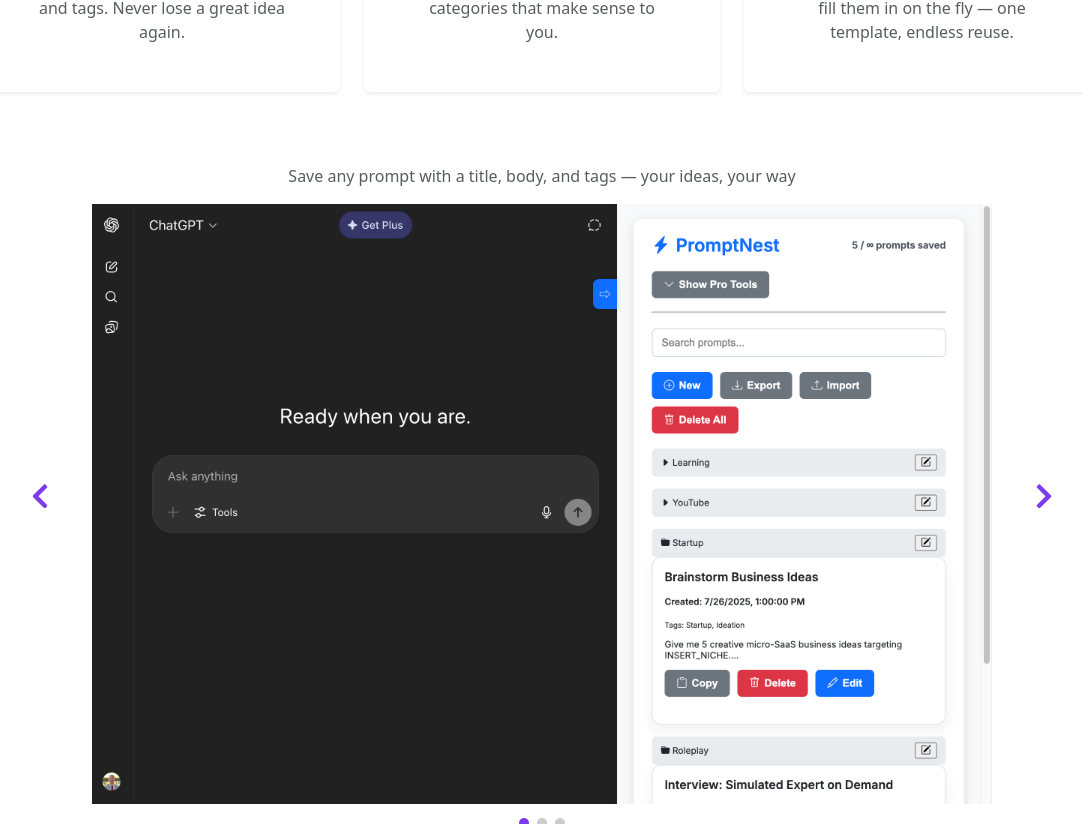
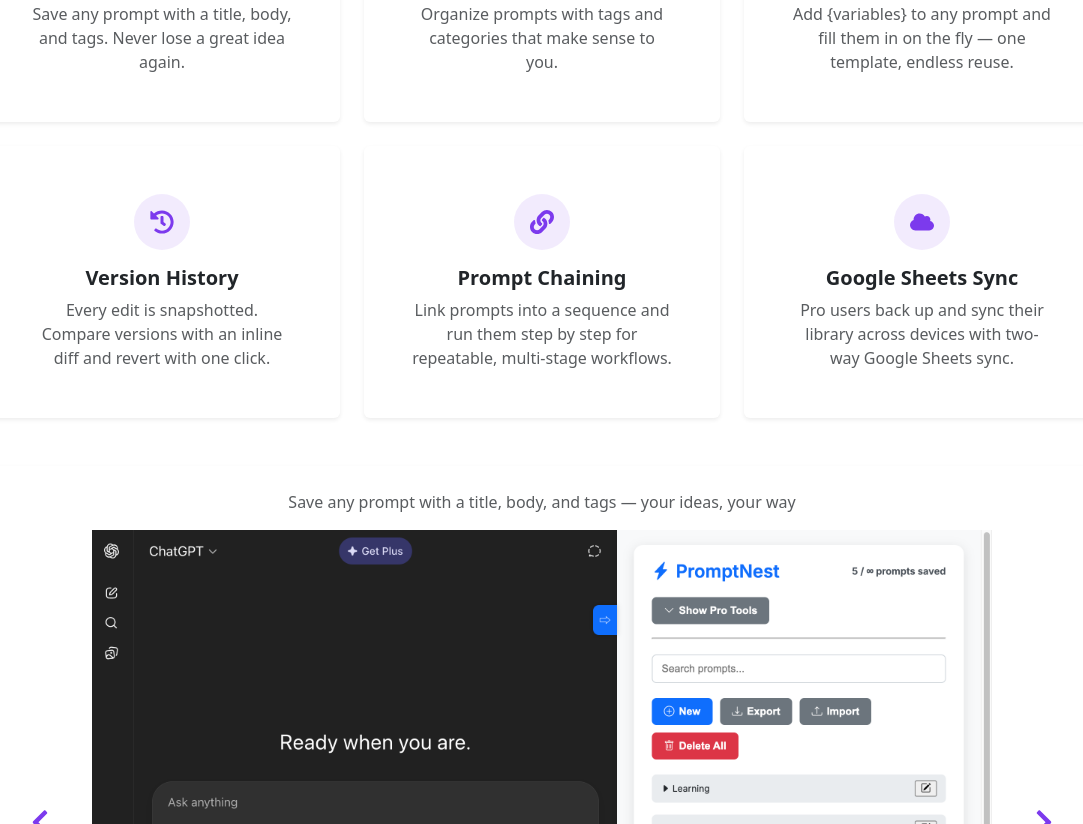
Before and after one commit to Prompt-Nest/promptnest-landing-page, a React (Vite) app: page / in a window 1280 px wide. Shown: the part 816-1640 px from the top of the page, without its empty margins (98-1181 px from the left). Built offline with nearby package versions, Linux system fonts and the light colour scheme.

Commit message:
Enhance content and descriptions across multiple components for improved clarity and feature representation

```diff
--- a/index.html
+++ b/index.html
@@ -5,7 +5,8 @@
     <link rel="icon" type="image/svg+xml" href="/vite.svg" />
     <meta name="viewport" content="width=device-width, initial-scale=1.0" />
     <meta name="google-site-verification" content="VuW7kYjGVDftIKULjoyi2MdM0Znno60e9C4ZQnKPtss" />
-    <title>PromptNest</title>
+    <meta name="description" content="PromptNest is a Chrome extension to save, organize, and one-click insert AI prompts on ChatGPT, Gemini, Claude, Copilot, and Perplexity. Fill-in variables, folders, tags, prompt chaining, version history, and Google Sheets sync." />
+    <title>PromptNest — Save &amp; Reuse AI Prompts on ChatGPT, Gemini, Claude, Copilot &amp; Perplexity</title>
   </head>
   <body>
     <div id="root"></div>
--- a/src/components/Advantages.jsx
+++ b/src/components/Advantages.jsx
@@ -5,7 +5,7 @@
         {
             icon: <FaColumns size={24} style={{ color: '#7c3aed' }} />,
             title: 'Sidebar Access',
-            desc: 'Open PromptNest as a sidebar panel on ChatGPT, Gemini, and Claude. Browse and insert prompts without leaving your chat.',
+            desc: 'Open PromptNest as a sidebar panel on ChatGPT, Gemini, Claude, Copilot, and Perplexity. Browse and insert prompts without leaving your chat.',
         },
         {
             icon: <FaTags size={24} style={{ color: '#7c3aed' }} />,
@@ -14,13 +14,13 @@
         },
         {
             icon: <FaLaptopCode size={24} style={{ color: '#7c3aed' }} />,
-            title: 'Templates & Quick Capture',
-            desc: 'Build reusable {variable} templates, and right-click any text on the web to save it as a prompt.',
+            title: 'Power Features',
+            desc: 'Reusable {variable} templates, prompt chaining, version history, keyboard shortcuts, and right-click capture from any page.',
         },
         {
             icon: <FaLock size={24} style={{ color: '#7c3aed' }} />,
             title: 'Privacy First',
-            desc: 'Your prompts are stored locally in your browser. No tracking. No cloud sync. 100% yours.',
+            desc: 'Your prompts stay local in your browser by default. No tracking. Cloud sync is optional and opt-in. 100% yours.',
         },
     ];
 
--- a/src/components/Comparison.jsx
+++ b/src/components/Comparison.jsx
@@ -6,7 +6,7 @@
             <div className="text-center mb-4">
                 <h2 className="fw-bold">Compare Plans</h2>
                 <p className="text-muted">
-                    Start free and upgrade when you need unlimited prompts and CSV bulk import/export.
+                    Start free and upgrade when you need unlimited prompts, Google Sheets sync, and bulk import/export.
                 </p>
             </div>
 
@@ -43,12 +43,27 @@
                                     <td><FaCheck style={{ color: '#7c3aed' }} /></td>
                                 </tr>
                                 <tr>
-                                    <td className="fw-semibold">Sidebar Panel (ChatGPT, Gemini, Claude)</td>
+                                    <td className="fw-semibold">Sidebar (ChatGPT, Gemini, Claude, Copilot, Perplexity)</td>
                                     <td><FaCheck style={{ color: '#7c3aed' }} /></td>
                                     <td><FaCheck style={{ color: '#7c3aed' }} /></td>
                                 </tr>
                                 <tr>
-                                    <td className="fw-semibold">Bulk Import / Export</td>
+                                    <td className="fw-semibold">Version History & Prompt Chaining</td>
+                                    <td><FaCheck style={{ color: '#7c3aed' }} /></td>
+                                    <td><FaCheck style={{ color: '#7c3aed' }} /></td>
+                                </tr>
+                                <tr>
+                                    <td className="fw-semibold">Keyboard Shortcuts & Quick Capture</td>
+                                    <td><FaCheck style={{ color: '#7c3aed' }} /></td>
+                                    <td><FaCheck style={{ color: '#7c3aed' }} /></td>
+                                </tr>
+                                <tr>
+                                    <td className="fw-semibold">Bulk Import / Export (CSV &amp; JSON)</td>
+                                    <td><FaTimes className="text-muted" /></td>
+                                    <td><FaCheck style={{ color: '#7c3aed' }} /></td>
+                                </tr>
+                                <tr>
+                                    <td className="fw-semibold">Google Sheets Cloud Sync</td>
                                     <td><FaTimes className="text-muted" /></td>
                                     <td><FaCheck style={{ color: '#7c3aed' }} /></td>
                                 </tr>
--- a/src/components/Faq.jsx
+++ b/src/components/Faq.jsx
@@ -4,7 +4,7 @@
 const faqs = [
     {
         question: 'What is PromptNest?',
-        answer: 'PromptNest is a Chrome extension that helps you save, organize, and reuse prompts on ChatGPT, Gemini, and Claude. It opens as a sidebar panel right next to your chat so you can browse your saved prompts and insert them with one click.',
+        answer: 'PromptNest is a Chrome extension that helps you save, organize, and reuse prompts on ChatGPT, Gemini, Claude, Copilot, and Perplexity. It opens as a sidebar panel right next to your chat so you can browse your saved prompts and insert them with one click.',
     },
     {
         question: 'Where are my prompts stored?',
@@ -12,11 +12,11 @@
     },
     {
         question: 'Is PromptNest free to use?',
-        answer: 'Yes — PromptNest offers a free tier that stores up to 10 prompts with tags, folders, and fill-in template variables. Pro ($2.99/month) unlocks unlimited storage and CSV bulk import/export so you can back up and move your library between browsers.',
+        answer: 'Yes — PromptNest offers a free tier that stores up to 10 prompts with folders, tags, fill-in template variables, version history, and prompt chaining. Pro ($2.99/month) unlocks unlimited storage, Google Sheets cloud sync, and CSV/JSON bulk import/export so you can back up and move your library across devices.',
     },
     {
         question: 'Which AI platforms does PromptNest support?',
-        answer: 'PromptNest works as a sidebar panel on ChatGPT, Gemini, and Claude. You can also use the popup on any webpage to save and copy prompts.',
+        answer: 'PromptNest works as a sidebar panel on ChatGPT, Gemini, Claude, Copilot, and Perplexity. You can also use the popup on any webpage to save and copy prompts.',
     },
     {
         question: 'What are template variables?',
@@ -24,11 +24,15 @@
     },
     {
         question: 'Can I save text I find around the web?',
-        answer: 'Yes. Highlight any text on a page, right-click, and choose "Save to PromptNest" to capture it as a new prompt without opening the popup.',
+        answer: 'Yes. Highlight any text on a page, right-click, and choose "Save to PromptNest" to capture it as a new prompt without opening the popup. You can also press Ctrl+S (Cmd+S on Mac) while typing in a supported AI chat box to capture what you have written, or Ctrl+Shift+P (Cmd+Shift+P) to open PromptNest and jump straight to search.',
+    },
+    {
+        question: 'Can I chain prompts and track edit history?',
+        answer: 'Yes. Prompt chaining lets you link several prompts into an ordered sequence and run them step by step — ideal for repeatable, multi-stage workflows. Every prompt also keeps a version history: each edit is snapshotted so you can compare versions with an inline diff and revert to any earlier one with a single click. Both are included on the free tier.',
     },
     {
         question: 'Do my prompts sync across devices?',
-        answer: 'Currently, prompts are stored locally in your browser and do not sync across devices. You can use CSV export/import (Pro feature) to manually transfer prompts between browsers.',
+        answer: 'Prompts are stored locally in your browser by default. Pro users can turn on two-way Google Sheets sync to back up their library and access it across devices — PromptNest connects to a sheet in your own Google account using a scope limited to the files it creates. You can also use CSV/JSON export and import to move prompts between browsers manually.',
     },
     {
         question: 'How do I uninstall PromptNest?',
--- a/src/components/Features.jsx
+++ b/src/components/Features.jsx
@@ -1,5 +1,5 @@
 import { useState } from 'react';
-import { FaBoxOpen, FaTags, FaPuzzlePiece, FaChevronLeft, FaChevronRight } from 'react-icons/fa';
+import { FaBoxOpen, FaTags, FaPuzzlePiece, FaHistory, FaLink, FaCloud, FaChevronLeft, FaChevronRight } from 'react-icons/fa';
 
 function Features() {
     const slides = [
@@ -16,7 +16,7 @@
         {
             img: '3.png',
             title: 'Access Anytime',
-            desc: 'Open the sidebar on ChatGPT, Gemini, or Claude and insert prompts with one click',
+            desc: 'Open the sidebar on ChatGPT, Gemini, Claude, Copilot, or Perplexity and insert prompts with one click',
         },
     ];
 
@@ -39,6 +39,21 @@
             icon: <FaPuzzlePiece size={24} style={{ color: '#7c3aed' }} />,
             title: 'Fill-in Variables',
             desc: 'Add {variables} to any prompt and fill them in on the fly — one template, endless reuse.',
+        },
+        {
+            icon: <FaHistory size={24} style={{ color: '#7c3aed' }} />,
+            title: 'Version History',
+            desc: 'Every edit is snapshotted. Compare versions with an inline diff and revert with one click.',
+        },
+        {
+            icon: <FaLink size={24} style={{ color: '#7c3aed' }} />,
+            title: 'Prompt Chaining',
+            desc: 'Link prompts into a sequence and run them step by step for repeatable, multi-stage workflows.',
+        },
+        {
+            icon: <FaCloud size={24} style={{ color: '#7c3aed' }} />,
+            title: 'Google Sheets Sync',
+            desc: 'Pro users back up and sync their library across devices with two-way Google Sheets sync.',
         },
     ];
 
--- a/src/components/Footer.jsx
+++ b/src/components/Footer.jsx
@@ -2,7 +2,7 @@
     return (
         <footer className="text-center mt-5">
             <p className="text-muted" style={{ opacity: 0.7 }}>
-                &copy; {new Date().getFullYear()} PromptNest. Your prompt library for ChatGPT, Gemini & Claude.
+                &copy; {new Date().getFullYear()} PromptNest. Your prompt library for ChatGPT, Gemini, Claude, Copilot & Perplexity.
             </p>
         </footer>
     );
--- a/src/components/Hero.jsx
+++ b/src/components/Hero.jsx
@@ -16,7 +16,7 @@
                         Save, Organize & Reuse Your AI Prompts — With Fill-in Variables
                     </h1>
                     <p className="lead mb-4" style={{ maxWidth: 700, margin: '0 auto', opacity: 0.9 }}>
-                        PromptNest is a Chrome extension with a sidebar panel that works on ChatGPT, Gemini, and Claude. Build reusable prompt templates with {'{variables}'}, organize them with tags and folders, and insert them into any chat with one click. Free for up to 10 prompts — upgrade to Pro for unlimited storage and more.
+                        PromptNest is a Chrome extension with a sidebar panel that works on ChatGPT, Gemini, Claude, Copilot, and Perplexity. Build reusable prompt templates with {'{variables}'}, organize them with folders and tags, chain prompts into multi-step workflows, and insert them into any chat with one click. Free for up to 10 prompts — upgrade to Pro for unlimited storage, Google Sheets sync, and bulk import/export.
                     </p>
                     <a
                         href="https://chromewebstore.google.com/detail/promptnest/aenppnhnjnpbbkblfamhmophfnbhkdmp?authuser=0&hl=en"
--- a/src/components/HowItWorks.jsx
+++ b/src/components/HowItWorks.jsx
@@ -15,7 +15,7 @@
         {
             icon: <FaRocket size={24} style={{ color: '#7c3aed' }} />,
             title: '3. Use and Reuse',
-            desc: 'Open the sidebar on ChatGPT, Gemini, or Claude, find your saved prompt, and insert it into the active chat with one click — no copy-paste needed.',
+            desc: 'Open the sidebar on ChatGPT, Gemini, Claude, Copilot, or Perplexity, find your saved prompt, and insert it into the active chat with one click — no copy-paste needed.',
         },
     ];
 
--- a/src/components/OneClickInsert.jsx
+++ b/src/components/OneClickInsert.jsx
@@ -16,7 +16,7 @@
                     <FaMousePointer size={48} className="mb-3" style={{ opacity: 0.9 }} />
                     <h2 className="fw-bold mb-3">One Click. Prompt Inserted.</h2>
                     <p className="lead mb-0" style={{ maxWidth: 600, margin: '0 auto', opacity: 0.9 }}>
-                        Click any saved prompt and it instantly appears in the ChatGPT, Gemini, or Claude input box. No copying, no pasting, no switching tabs.
+                        Click any saved prompt and it instantly appears in the ChatGPT, Gemini, Claude, Copilot, or Perplexity input box. No copying, no pasting, no switching tabs.
                     </p>
                 </div>
             </div>
@@ -38,7 +38,7 @@
                             </div>
                             <h5 className="fw-semibold">Open the Sidebar</h5>
                             <p className="text-muted mb-0">
-                                While chatting on ChatGPT, Gemini, or Claude, open the PromptNest sidebar panel right alongside your conversation.
+                                While chatting on ChatGPT, Gemini, Claude, Copilot, or Perplexity, open the PromptNest sidebar panel right alongside your conversation.
                             </p>
                         </div>
                     </div>
--- a/src/components/PrivacyPolicy.jsx
+++ b/src/components/PrivacyPolicy.jsx
@@ -26,6 +26,9 @@
                         We use Stripe to process payments. Stripe may collect payment-related information, but PromptNest does not store any credit card or billing details directly.
                     </p>
                     <p className="text-muted mb-3">
+                        Your prompts are stored locally in your browser. If you are a Pro user and choose to enable Google Sheets sync, PromptNest connects to your Google account to read and write a spreadsheet for backing up your prompts. We request only the limited <code>drive.file</code> scope, which restricts access to files the extension itself creates — PromptNest cannot see the rest of your Google Drive. This sync is optional and off until you turn it on.
+                    </p>
+                    <p className="text-muted mb-3">
                         We do not sell, rent, or share your personal information with third parties. Data is only used to provide the features of the extension.
                     </p>
                     <p className="text-muted mb-3">
```
Also changed, not shown: 2 other files (tests, documents, lock files or other folders).
